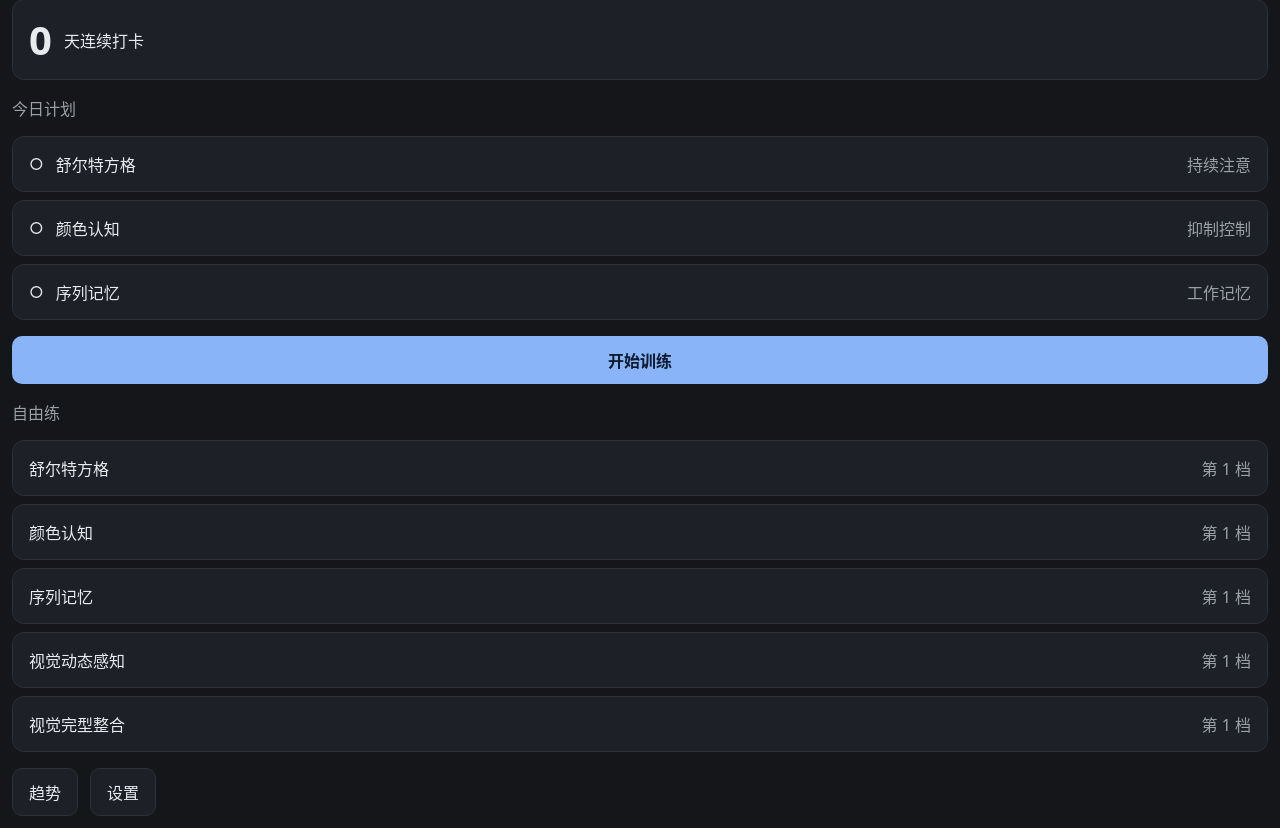
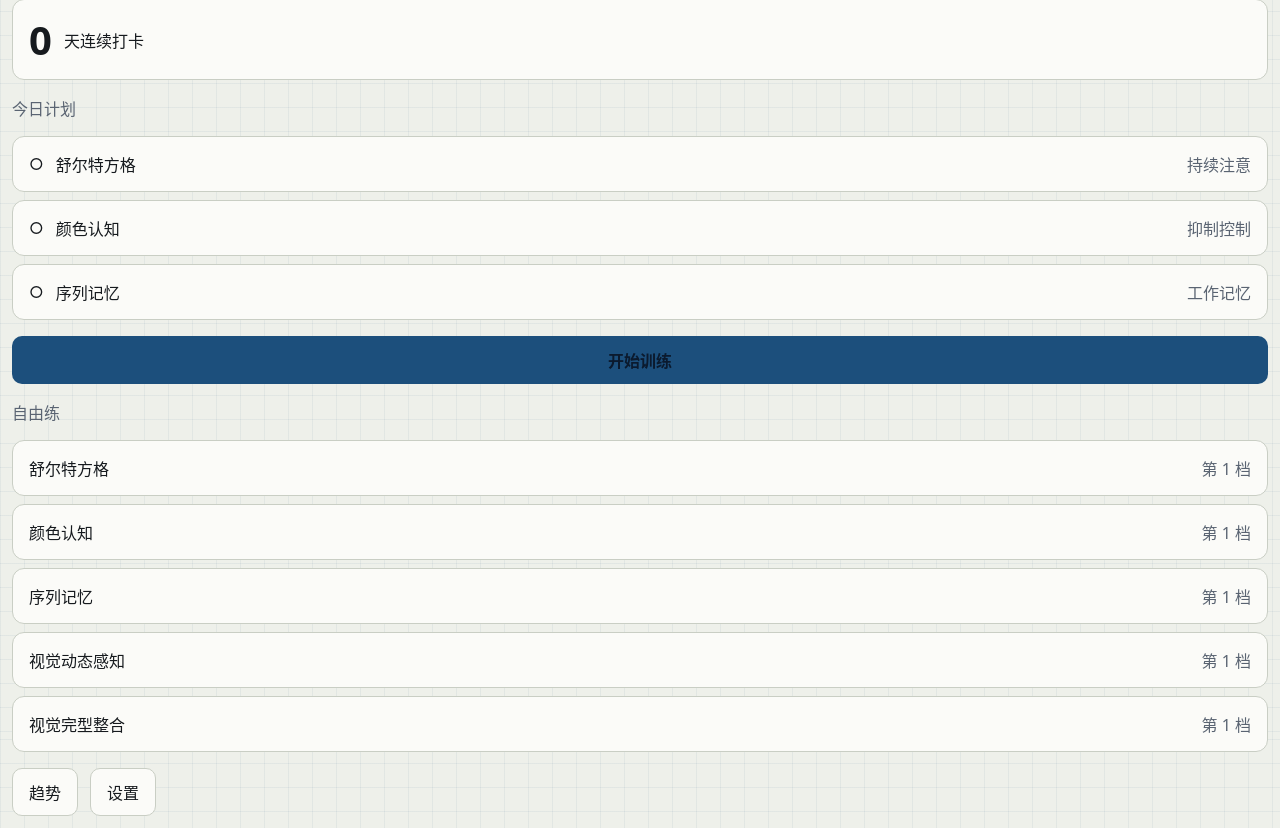
Before and after one commit to zeenhuang9-boop/focus-trainer, a website built with Vite: page focus-trainer/index.html in a window 1280 px wide. Shown: the part 61-889 px from the top of the page. Built offline with nearby package versions, Linux system fonts and the light colour scheme; some packages are replaced by stand-ins of ours; what @capacitor/core would draw is missing.

Commit message:
feat(ui): 设计 tokens 换成冷调坐标纸，深色刺激区收进 body.training 一层
纲要选的是「纸」，最容易顺手做成暖奶油 + 衬线，所以 9 个命名值照抄字面：
--paper 是冷灰绿、--card 只比纸亮一档（纸上放纸），主强调只有一个普鲁士蓝 --focus。
旧名 --bg/--panel/--line/--text/--muted/--accent 全部保留并指向新值，不留悬空引用；
深色刺激窗口继续由 --bg 承担，改由 play.ts 挂 body.training 把 7 个旧名切回改造前的取值，
五个游戏视图与 Stroop 对比算式的分母一个都没动（#12 的注释只是把分母写成 --stage 的字面值）。
进训练路由的 240ms 底色过渡是浅 chrome 与深刺激区之间唯一的接缝，reduced-motion 降到 0ms。

```diff
--- a/focus-trainer/src/ui/pages/play.ts
+++ b/focus-trainer/src/ui/pages/play.ts
@@ -82,6 +82,12 @@
   );
 
   const gameView = game.createView(stageGame, (e) => runner.input(e));
+
+  // 深色刺激区：给 body 挂 .training，让 --bg/--panel/--line/--text/--muted/--accent 这组旧名
+  // 在训练路由里改回刺激量的取值（styles.css 的 body.training）。底色过渡（240ms）发生在
+  // 纸面 ↔ 深底之间，是浅色 chrome 与深色刺激区之间唯一的接缝处理。
+  // 只走可选链：视图测试的 DOM 桩是手写的，document.body 不存在时不该把渲染带崩。
+  document.body?.classList.toggle('training', true);
 
   function overlayShow(...nodes: HTMLElement[]): void {
     overlay.hidden = false;
@@ -197,6 +203,9 @@
     () => {
       cancelAnimationFrame(raf);
       gameView.destroy();
+      // 离开训练路由必须把深底摘掉：下一次渲染的是纸面页（首页/趋势/设置/结算），
+      // 残留 .training 会让纸面页继续吃刺激区的取值，纸色过渡也就不会发生。
+      document.body?.classList.toggle('training', false);
     },
     { once: true },
   );
--- a/focus-trainer/src/ui/styles.css
+++ b/focus-trainer/src/ui/styles.css
@@ -1,16 +1,52 @@
+/* ── 设计 tokens：冷调坐标纸「纸质训练手册」 ─────────────────────────
+   纸是冷灰绿的坐标纸，不是暖奶油；不用衬线、不引字体文件（离线红线）。
+   9 个命名值：--paper 纸底 / --card 卡面（比纸略亮一档，「纸上放纸」）/ --ink 正文墨 /
+   --ink-2 弱字与眉标 / --rule 分隔线（灰绿，不用纯灰）/ --focus 普鲁士蓝（唯一主强调）/
+   --done 苔绿（已完成、打卡）/ --bad 砖红（只在「错」的语义上）/ --stage 深色刺激窗口。
+   旧名 --bg/--panel/--line/--text/--muted/--accent/--bad 全部保留并指向新值：视图与
+   styles.test.ts 仍按旧名取色，不许留悬空引用；深色刺激区继续由 --bg 承担。
+   块内一律不写注释：styles.test.ts 的 decl() 用「; + 空白」锚定属性，夹进来的注释行
+   会让它读不到下一条（--tap/--done-fg/--done-bg 就是这么被钉死的）。 */
 :root {
-  color-scheme: dark;
-  --bg: #14161a;
+  color-scheme: light;
+  --paper: #eef0ea;
+  --card: #fbfbf8;
+  --ink: #161a1e;
+  --ink-2: #5a6472;
+  --rule: #c9cec4;
+  --focus: #1c4f7c;
+  --done: #3f6b4a;
+  --bad: #a83c2b;
+  --stage: #10151a;
+  --bg: var(--stage);
+  --panel: var(--card);
+  --line: var(--rule);
+  --text: var(--ink);
+  --muted: var(--ink-2);
+  --accent: var(--focus);
+  --on-accent: #fbfbf8;
+  --tap: 48px;
+  --done-fg: #9aa4b2;
+  --done-bg: #191c21;
+  font-family: system-ui, -apple-system, 'PingFang SC', 'Noto Sans CJK SC', 'Microsoft YaHei', sans-serif;
+}
+
+/* 深色刺激区（训练路由）：play.ts 挂载时给 body 加 .training，abort 时摘掉。
+   这一层只做两件事 —— 页面底色转深（纸纹撤掉）、把六个旧名改回改造前的取值。
+   这些取值一个都不是装饰：它们是五个游戏视图测试与 WCAG 算式里的分母。
+   块内同样不夹注释，见上面 :root 的说明。 */
+body.training {
+  --bg: var(--stage);
   --panel: #1d2026;
   --line: #2c313a;
   --text: #e8eaed;
   --muted: #9aa0a6;
   --accent: #8ab4f8;
   --bad: #f28b82;
-  --tap: 48px;
-  --done-fg: #9aa4b2;
-  --done-bg: #191c21;
-  font-family: system-ui, -apple-system, 'PingFang SC', 'Noto Sans CJK SC', 'Microsoft YaHei', sans-serif;
+  --on-accent: #0b1a2e;
+  background-color: var(--bg);
+  background-image: none;
+  color: var(--text);
 }
 
 * {
@@ -25,11 +61,18 @@
 body {
   margin: 0;
   height: 100%;
-  background: var(--bg);
-  color: var(--text);
 }
 
+/* 纸底 + 5mm 量级的淡格纹：两条 repeating-linear-gradient 画坐标纸，页面级独占（卡片内不出现）。
+   纯渐变，不引任何图片或字体 —— 离线红线由 styles.test.ts 与本文件的注释块共同守：
+   样式表里出现外部地址、导入语句或字体声明就是返工。
+   background-color 的 240ms 过渡就是「翻开仪器」那条接缝：进训练路由纸色转深底。 */
 body {
+  background-color: var(--paper);
+  background-image: repeating-linear-gradient(to right, rgba(28, 79, 124, 0.06) 0 1px, transparent 1px 24px),
+    repeating-linear-gradient(to bottom, rgba(28, 79, 124, 0.06) 0 1px, transparent 1px 24px);
+  color: var(--ink);
+  transition: background-color 240ms linear;
   overscroll-behavior: none;
   -webkit-tap-highlight-color: transparent;
   -webkit-user-select: none;
@@ -248,8 +291,10 @@
 }
 
 /* 颜色认知：词色就是刺激本身，所以这里允许彩色出现在游戏区（spec 5.8「游戏区不用彩色装饰」
-   指的是装饰，不是刺激）。对比度按 WCAG 2.1 相对亮度实算，写在每条后面：
-   中性底 --bg #14161a 上，红 #E53935 = 4.29、绿 #43A047 = 5.48、蓝 #1E88E5 = 4.92、黄 #FDD835 = 12.98。
+   指的是装饰，不是刺激）。四色墨集、按钮底 #1d2026、反馈底一个都没动；
+   对比度按 WCAG 2.1 相对亮度实算，写在每条后面，分母是本次纲要指定的刺激窗口底 --stage #10151a：
+   红 #E53935 = 4.34、绿 #43A047 = 5.56、蓝 #1E88E5 = 4.99、黄 #FDD835 = 13.15
+   （窗口从旧的 #14161a 换到 #10151a 后四色各升 0.03–0.17，只会更清楚，不会更糊）。
    词是 clamp(56px,18vw,96px) 的大字号，走 AA-large 的 3.0，四色全过；红到不了正文的 4.5，
    所以按钮文字默认白色（白 on --panel #1d2026 = 16.32）。
    第 9/10 档的干扰色按钮文字用 22px + 700：18.66px 以上加粗即算大字号，红 on --panel = 3.86 ≥ 3.0 才达标；
```
